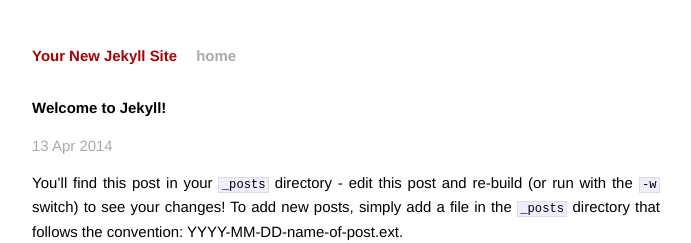
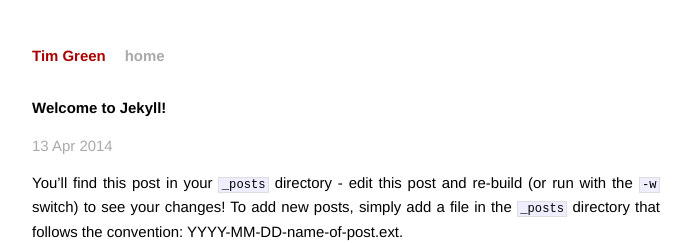
Before and after one commit to tiimgreen/tiimgreen.github.io, a Jekyll site: the page built from _posts/2014-04-13-welcome-to-jekyll.markdown, in a window 1280 px wide. Shown: the top 243 px of the page, without its empty margins (294-985 px from the left). Built offline with Jekyll 4.4.1, drawn with Linux system fonts in a browser that asks for light colours; Markdown is read by kramdown in place of the engine named in the settings.

Commit message:
Update name

```diff
--- a/_config.yml
+++ b/_config.yml
@@ -1,3 +1,3 @@
-name: Your New Jekyll Site
+name: Tim Green
 markdown: redcarpet
 pygments: true
```
